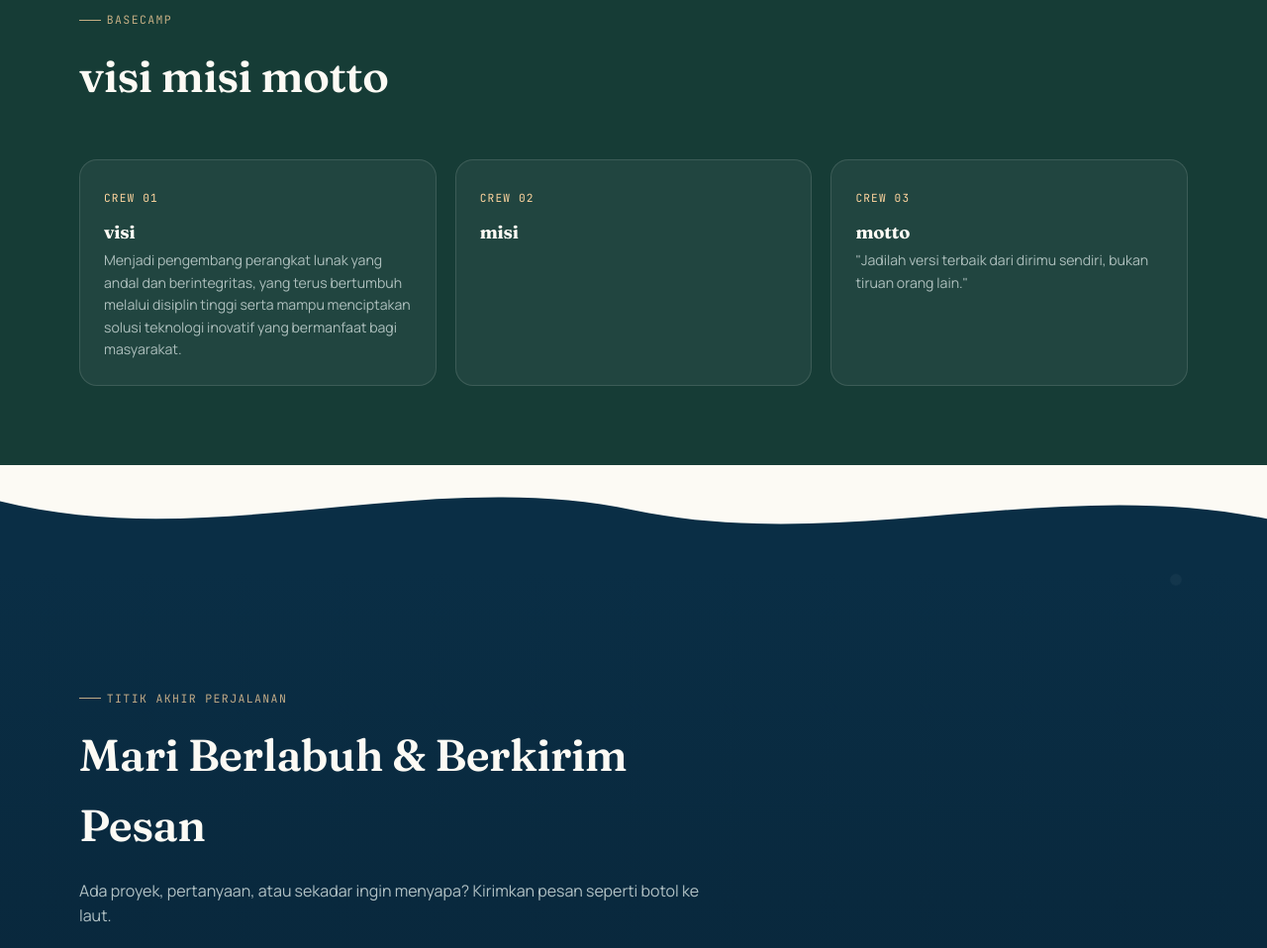
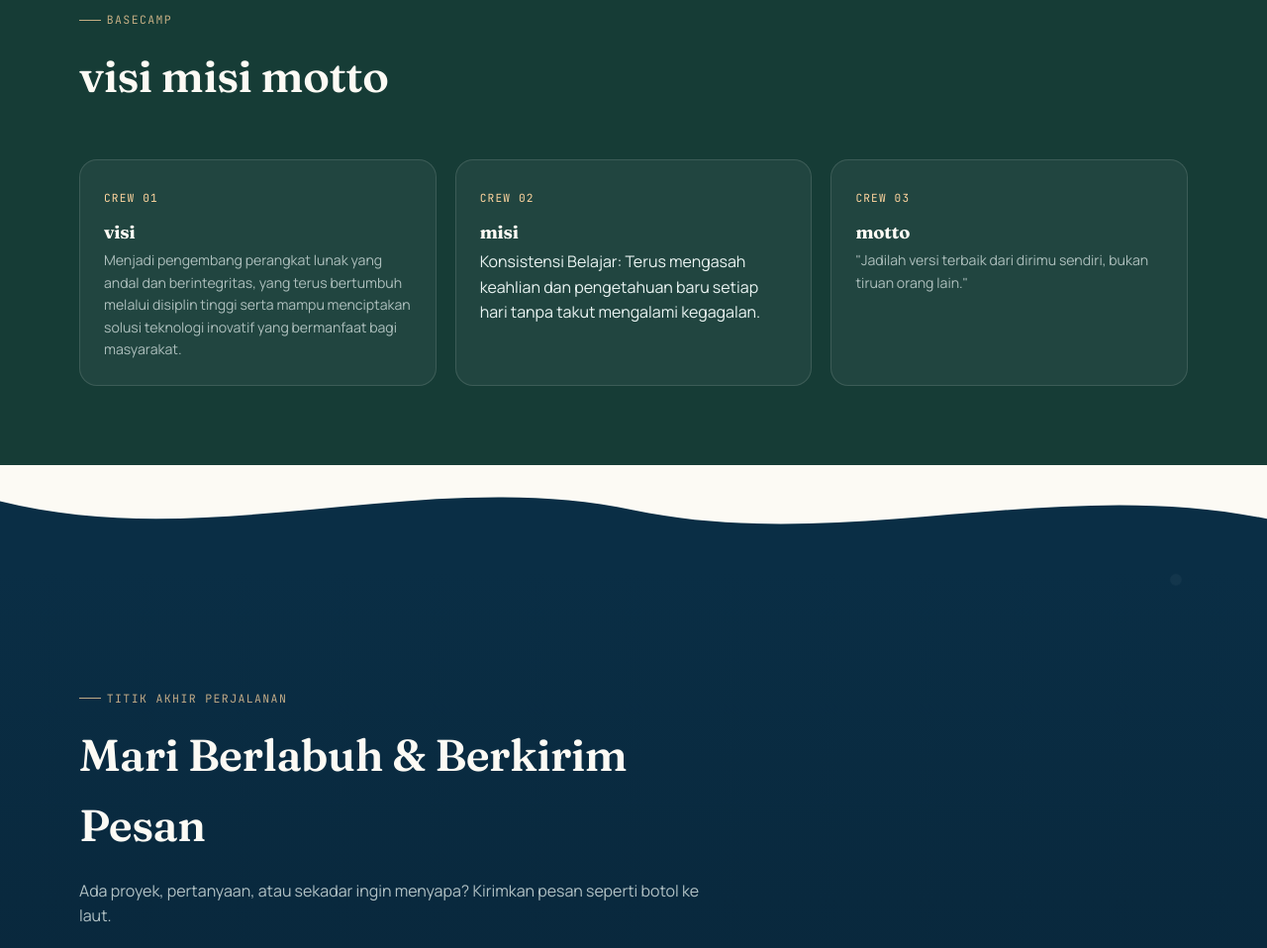
Before and after one commit to balyaazzam3/azambalya.github.io, a plain HTML site: page page3.html in a window 1280 px wide. Shown: the part 2306-3264 px from the top of the page at 99% size. Drawn offline with Linux system fonts and the light colour scheme.

Commit message:
page3.html

```diff
--- a/page3.html
+++ b/page3.html
@@ -123,7 +123,7 @@
     </div>
     <div class="crew-grid">
       <div class="crew-card reveal"><span class="num">CREW 01</span><h3>visi</h3><p>Menjadi pengembang perangkat lunak yang andal dan berintegritas, yang terus bertumbuh melalui disiplin tinggi serta mampu menciptakan solusi teknologi inovatif yang bermanfaat bagi masyarakat.</p></div>
-      <div class="crew-card reveal reveal-delay-1"><span class="num">CREW 02</span><h3>misi</h3><p></p></div>
+      <div class="crew-card reveal reveal-delay-1"><span class="num">CREW 02</span><h3>misi</h3>Konsistensi Belajar: Terus mengasah keahlian dan pengetahuan baru setiap hari tanpa takut mengalami kegagalan.<p></p></div>
       <div class="crew-card reveal reveal-delay-2"><span class="num">CREW 03</span><h3>motto</h3><p>"Jadilah versi terbaik dari dirimu sendiri, bukan tiruan orang lain."</p></div>
 
     </div>
```
